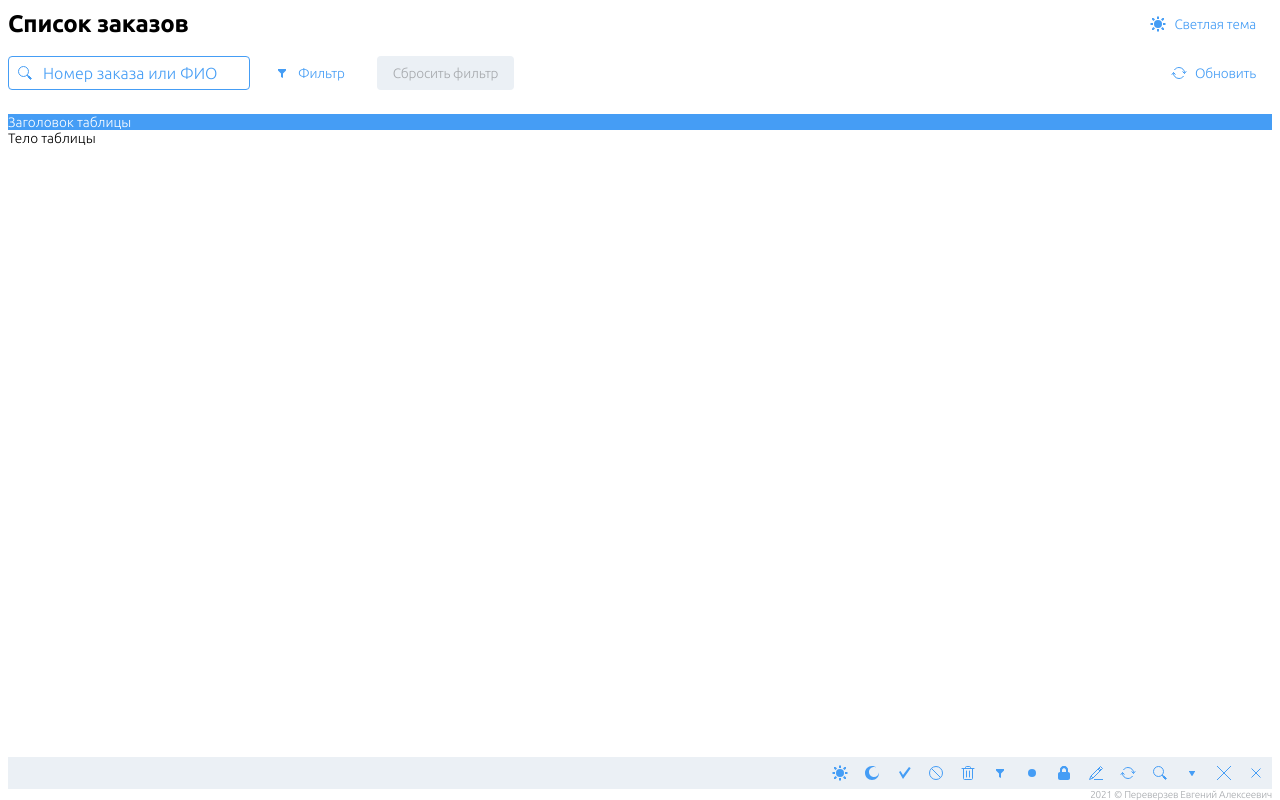
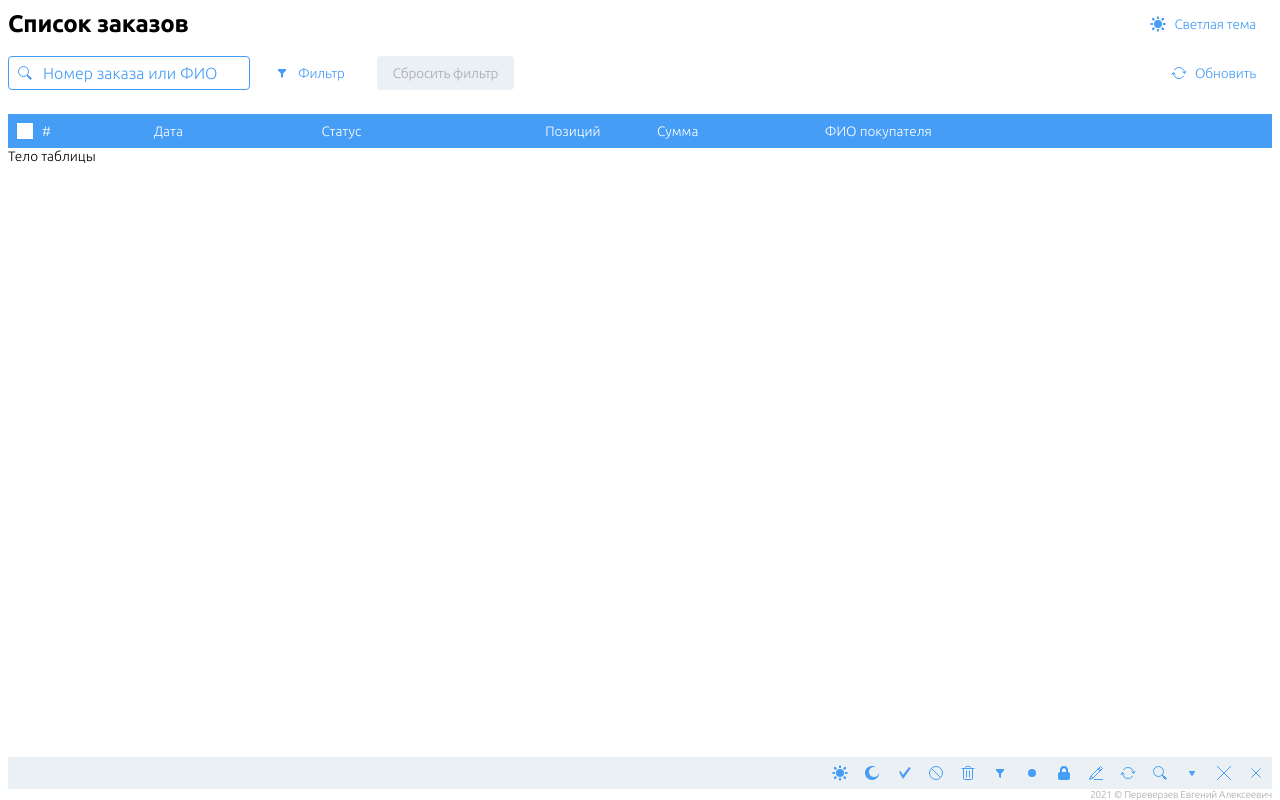
Before and after one commit to EugenePereverzev/admin-panel-react, a React (Create React App) app: page / in a window 1280 px wide. Built offline with nearby package versions, Linux system fonts and the light colour scheme.

Commit message:
Разбивка на компоненты: 08

```diff
--- /dev/null
+++ b/src/components/Checkbox/Checkbox.css
@@ -0,0 +1,24 @@
+.checkbox {
+    display: flex;
+    justify-content: space-between;
+    align-items: center;
+    padding: 0.5rem;
+    border-radius: 0.25rem;
+    font: var(--control-font);
+    cursor: pointer;
+    user-select: none;
+}
+
+.checkbox-label {
+    flex: 1;
+    text-align: center;
+    margin: 0 0.5rem;
+}
+
+.checkbox-icon {
+    height: 1rem;
+    width: 1rem;
+    border: solid 1px var(--control-color);
+    background: var(--main-background);
+    color: var(--control-color)
+}
--- /dev/null
+++ b/src/components/Checkbox/Checkbox.js
@@ -0,0 +1,31 @@
+import { Component } from "react";
+import { ICON_CHECKMARK } from "../Icons/Icons";
+import './Checkbox.css';
+
+class Checkbox extends Component {
+    state = {
+        value: false,
+        isDisable: !!this.props.disabled,
+    }
+
+    handleOnClick = () => {
+        this.setState ({
+            value: !this.state.value
+        })
+        this.props.onClick && this.props.onClick()
+    }
+
+    render () {
+        const icon = <svg className="checkbox-icon"><use href={this.state.value?ICON_CHECKMARK:""}/></svg>;
+        const label = !!this.props.label && <div className="checkbox-label">{this.props.label}</div>;
+
+        return (
+            <div className="checkbox" onClick={this.handleOnClick}>
+                {icon}
+                {label}
+            </div>
+        )
+    }
+}
+
+export default Checkbox;
--- a/src/components/Filter/Filter.js
+++ b/src/components/Filter/Filter.js
@@ -27,7 +27,7 @@ class Filter extends Component {
                     endLabel="по"
                     placeHolder="dd.mm.yyyy"
                     startValue="20.01.2021"
-                    pattern="[0-9]{1,2}\.[0-9]{1,2}\.[0-9]{2,4}"/>
+                    pattern="([0-9]|[0-2][0-9]|3[0-1])\.([0-9]|0[0-9]|1[0-2])\.([0-9]{2}|[0-9]{4})"/>
                 <Button label="Применить"/>
             </FilterDetail>
         );
--- a/src/components/Input/Input.css
+++ b/src/components/Input/Input.css
@@ -26,7 +26,7 @@
 }
 
 .input-field:invalid {
-    color: darkred;
+    color: red;
 }
 
 .input-field::placeholder {
--- /dev/null
+++ b/src/components/Table/Cell.css
@@ -0,0 +1,4 @@
+.cell {
+    display: flex;
+    align-items: center;
+}
--- /dev/null
+++ b/src/components/Table/Cell.js
@@ -0,0 +1,7 @@
+import './Cell.css';
+
+export default function Cell (props) {
+    return (
+        <div className="cell" key={props.key} onClick={props.onClick} {...props.style}>{props.label}</div>
+    );
+}
--- /dev/null
+++ b/src/components/Table/Columns.js
@@ -0,0 +1,32 @@
+export const defColumns = [
+    {   id: 1,
+        name: "number",
+        label: "#",
+        flex: "2",
+    },
+    {   id: 2,
+        name: "date",
+        label: "Дата",
+        flex: "3",
+    },
+    {   id: 3,
+        name: "status",
+        label: "Статус",
+        flex: "4",
+    },
+    {   id: 4,
+        name: "count",
+        label: "Позиций",
+        flex: "2",
+    },
+    {   id: 5,
+        name: "summa",
+        label: "Сумма",
+        flex: "3",
+    },
+    {   id: 6,
+        name: "bayer",
+        label: "ФИО покупателя",
+        flex: "8",
+    }
+];
--- a/src/components/Table/Table.js
+++ b/src/components/Table/Table.js
@@ -1,13 +1,15 @@
 import './Table.css';
+import TableHeader from './TableHeader';
 
 import Button from '../Button/Button';
 import { ICON_ABORT, ICON_BIN, ICON_CHECKMARK, ICON_DOT, ICON_FILTER, ICON_LOCKED, ICON_MOON, ICON_PENCIL, ICON_REFRESH, ICON_SEARCH, ICON_SUN, ICON_V_ARROW, ICON_X_LARGE, ICON_X_MEDIUN } from '../Icons/Icons';
+import { defColumns } from './Columns';
 
 
 export default function Table () {
     return (
         <div className="table">
-            <div className="table-header">Заголовок таблицы</div>
+            <TableHeader columns={defColumns} />
             <div className="table-body">Teлo таблицы</div>
             <div className="table-footer">
                 <Button icon={ICON_SUN}/>
--- /dev/null
+++ b/src/components/Table/TableHeader.css
@@ -0,0 +1,6 @@
+.table-header {
+    display: flex;
+    justify-content: space-between;
+    flex-wrap: nowrap;
+    align-items: stretch;
+}
--- /dev/null
+++ b/src/components/Table/TableHeader.js
@@ -0,0 +1,17 @@
+import './TableHeader.css';
+import Checkbox from '../Checkbox/Checkbox';
+import Cell from './Cell';
+
+export default function TableHeader (props) {
+    const headerCells = props.columns.map(column => {
+        const style = (!!column.flex?{style: {flex: column.flex}}:{});
+        return <Cell key={column.key} label={column.label} style={style} />
+        });
+
+    return (
+        <div className="table-header">
+            <Checkbox onClick={props.onAllCheckClick}/>
+            {headerCells}
+        </div>
+    )
+}
```
Also changed, not shown: src/components/Table/TableRow.css (added), src/components/Table/TableRow.js (added), 1 other file (tests, documents, lock files or other folders).
